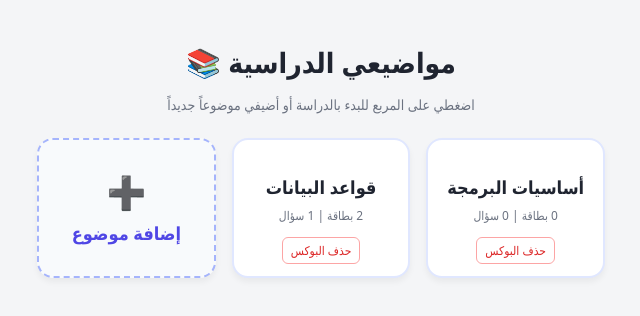
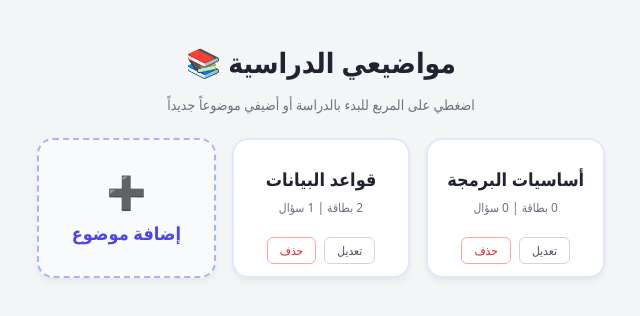
Before and after one commit to JanaBataineh/study-site-react.io, a React (Vite) app: page / in a window 1280 px wide. Shown: the top 316 px of the page, without its empty margins (494-1134 px from the left). Built offline with nearby package versions, Linux system fonts and the light colour scheme.

Commit message:
Add edit subject feature

```diff
--- a/src/App.jsx
+++ b/src/App.jsx
@@ -22,8 +22,17 @@ export default function App() {
     }
   }
 
+  // دالة تعديل اسم الموضوع
+  const editSubject = (e, id, currentName) => {
+    e.stopPropagation() // يمنع فتح البوكس عند الضغط على زر التعديل
+    const newName = window.prompt('تعديل اسم الموضوع:', currentName)
+    if (newName && newName.trim() && newName.trim() !== currentName) {
+      setSubjects(subjects.map(s => s.id === id ? { ...s, name: newName.trim() } : s))
+    }
+  }
+
   const deleteSubject = (e, id) => {
-    e.stopPropagation() // يمنع فتح البوكس عند الضغط على زر الحذف
+    e.stopPropagation()
     if (window.confirm('تحذير: راح ينحذف هذا البوكس وكل البطاقات والأسئلة اللي جواه. متأكدة؟')) {
       setSubjects(subjects.filter(s => s.id !== id))
       setCards(cards.filter(c => c.subjectId !== id))
@@ -31,12 +40,10 @@ export default function App() {
     }
   }
 
-  // إذا تم اختيار بوكس (مادة)، نعرض البطاقات والاختبارات الخاصة فيه
   if (activeSub) {
     const subInfo = subjects.find(s => s.id === activeSub)
     if (!subInfo) { setActiveSub(null); return null }
 
-    // دعم للبطاقات القديمة لتظهر في أول بوكس
     const isFirstSub = subjects.length > 0 && activeSub === subjects[0].id
     const currentCards = cards.filter(c => c.subjectId === activeSub || (!c.subjectId && isFirstSub))
     const currentQs = questions.filter(q => q.subjectId === activeSub || (!q.subjectId && isFirstSub))
@@ -68,7 +75,6 @@ export default function App() {
     )
   }
 
-  // الشاشة الرئيسية (شاشة البوكسات)
   return (
     <main className="container">
       <h1 style={{ fontSize: '28px', marginBottom: '8px' }}>مواضيعي الدراسية 📚</h1>
@@ -82,10 +88,14 @@ export default function App() {
           return (
             <div key={sub.id} className="subject-box" onClick={() => setActiveSub(sub.id)}>
               <div className="subject-title">{sub.name}</div>
-              <div className="muted" style={{ fontSize: '12px', marginBottom: '16px' }}>
+              <div className="muted" style={{ fontSize: '12px', marginBottom: '32px' }}>
                 {subCardsCount} بطاقة | {subQsCount} سؤال
               </div>
-              <button className="delete-sub-btn" onClick={(e) => deleteSubject(e, sub.id)}>حذف البوكس</button>
+
+              <div className="box-actions">
+                <button className="action-btn edit-btn" onClick={(e) => editSubject(e, sub.id, sub.name)}>تعديل</button>
+                <button className="action-btn del-btn" onClick={(e) => deleteSubject(e, sub.id)}>حذف</button>
+              </div>
             </div>
           )
         })}
--- a/src/style.css
+++ b/src/style.css
@@ -58,8 +58,15 @@ textarea { min-height: 70px; resize: vertical; }
 .subject-title { font-size: 18px; font-weight: bold; color: #1f2430; margin-bottom: 8px; text-align: center; }
 .add-subject-box { border: 2px dashed #a5b4fc; background: #f8fafc; color: #4f46e5; }
 .add-subject-box:hover { background: #eef2ff; }
-.delete-sub-btn {
-  position: absolute; bottom: 12px; font-size: 12px; padding: 4px 8px;
-  background: transparent; border: 1px solid #fca5a5; color: #dc2626; border-radius: 6px;
+/* أزرار البوكسات (تعديل وحذف) */
+.box-actions {
+  position: absolute; bottom: 12px; display: flex; gap: 8px;
 }
-.delete-sub-btn:hover { background: #fee2e2; }
+.action-btn {
+  font-size: 12px; padding: 4px 12px; background: #fff; border-radius: 6px;
+  cursor: pointer; transition: all 0.2s; border: 1px solid;
+}
+.edit-btn { border-color: #d1d5db; color: #4b5563; }
+.edit-btn:hover { background: #f3f4f6; }
+.del-btn { border-color: #fca5a5; color: #dc2626; }
+.del-btn:hover { background: #fee2e2; }
```
